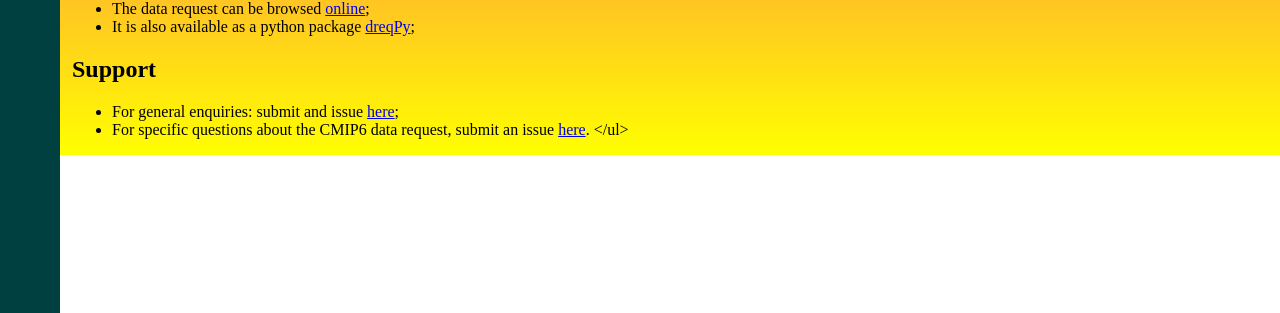
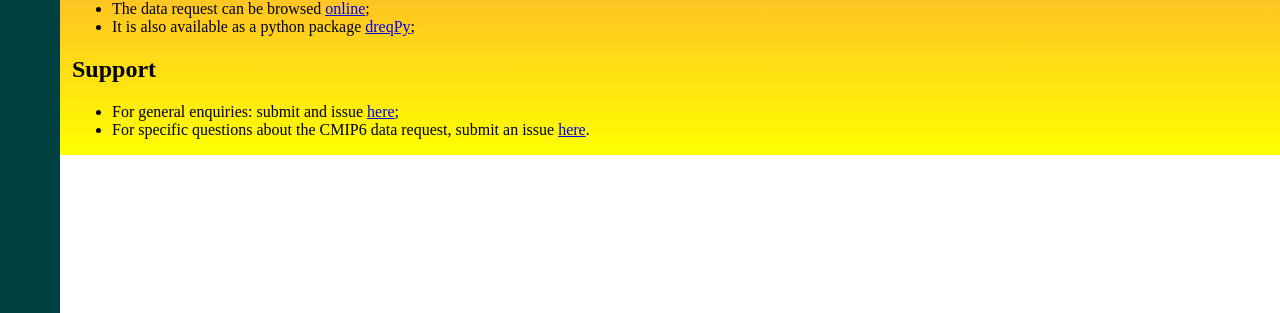
Before and after one commit to cmip6dr/cmip6dr.github.io, a Jekyll site: the page built from index.md, in a window 1280 px wide. Shown: the part 268-581 px from the top of the page. Built offline with Jekyll 4.4.1, drawn with Linux system fonts in a browser that asks for light colours.

```diff
--- a/index.md
+++ b/index.md
@@ -21,5 +21,5 @@ bodyclass: splash
 <h2>Support</h2>
 <ul>
   <li>For general enquiries: submit and issue <a href="https://github.com/cmip6dr/Introduction/issues">here</a>;</li>
-  <li>For specific questions about the CMIP6 data request, submit an issue <a href=" https://github.com/cmip6dr/CMIP6_DataRequest_VariableDefinitions">here</a>.
+  <li>For specific questions about the CMIP6 data request, submit an issue <a href=" https://github.com/cmip6dr/CMIP6_DataRequest_VariableDefinitions">here</a>.</li>
  </ul>
```
